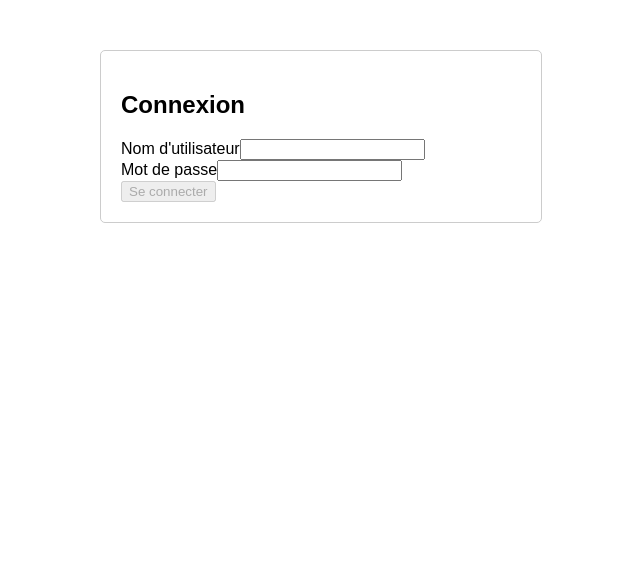
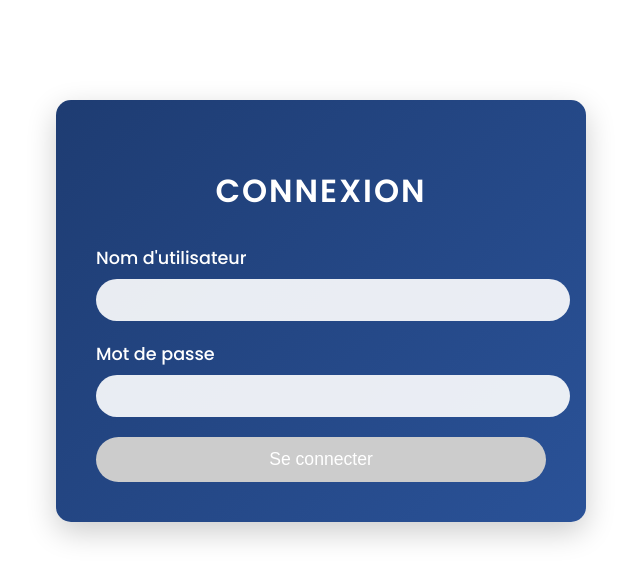
Before and after one commit to cercinaai/realstate-apis, an Angular app in the folder realstate-frontend/: page /xtracto/signin in a window 1280 px wide. Shown: the top 580 px of the page, without its empty margins (319-959 px from the left). Built offline with nearby package versions, Linux system fonts and the light colour scheme.

Commit message:
Correction du fichier CSS et de la configuration Angular

```diff
--- a/realstate-frontend/src/app/agence.service.ts
+++ b/realstate-frontend/src/app/agence.service.ts
@@ -13,7 +13,7 @@ export class AgenceService {
   }
 
   getAgences(page: number, limit: number): Observable<any> {
-    return this.http.get(`${environment.apiUrl}/agence/all?page=${page}&limit=${limit}`, { headers: this.getHeaders() });
+    return this.http.get(`${environment.apiUrl}/agencies/all?page=${page}&limit=${limit}`, { headers: this.getHeaders() });
   }
 
   updateAgence(id: string, update: any): Observable<any> {
--- a/realstate-frontend/src/app/agences/agences.component.css
+++ b/realstate-frontend/src/app/agences/agences.component.css
@@ -1,3 +1,68 @@
 table {
     width: 100%;
+    border-collapse: collapse;
+    background: #fff;
+    border-radius: 10px;
+    overflow: hidden;
+    box-shadow: 0 5px 20px rgba(0, 0, 0, 0.1);
+    font-family: 'Roboto', sans-serif;
   }
+
+  th {
+    background: linear-gradient(90deg, #2a5298, #1e3c72);
+    color: #fff;
+    padding: 15px;
+    text-align: left;
+    font-weight: 600;
+    text-transform: uppercase;
+    letter-spacing: 1px;
+  }
+
+  td {
+    padding: 15px;
+    border-bottom: 1px solid #eee;
+    vertical-align: middle;
+  }
+
+  tr:nth-child(even) {
+    background: #f9f9f9;
+  }
+
+  tr:hover {
+    background: #f1f5f9;
+    transition: background 0.2s ease;
+  }
+
+  input {
+    padding: 8px;
+    border: 1px solid #ddd;
+    border-radius: 20px;
+    width: 100%;
+    margin-bottom: 10px;
+    transition: border 0.3s ease;
+  }
+
+  input:focus {
+    border-color: #2a5298;
+    outline: none;
+  }
+
+  button {
+    padding: 8px 15px;
+    border: none;
+    border-radius: 20px;
+    background: #ff6f61;
+    color: #fff;
+    cursor: pointer;
+    margin-right: 10px;
+    transition: transform 0.2s ease, background 0.3s ease;
+  }
+
+  button:hover {
+    background: #e65b50;
+    transform: scale(1.05);
+  }
+
+  .mat-elevation-z8 {
+    margin: 20px 0;
+  }
--- a/realstate-frontend/src/app/agences/agences.component.ts
+++ b/realstate-frontend/src/app/agences/agences.component.ts
@@ -21,11 +21,22 @@ export class AgencesComponent implements OnInit {
   }
 
   loadAgences() {
-    this.agenceService.getAgences(this.page, this.limit).subscribe((data) => {
-      this.agences = data.agencies.map(agence => ({
-        ...agence,
-        emails: agence.email ? agence.email.split(',') : []
-      }));
+    this.agenceService.getAgences(this.page, this.limit).subscribe({
+      next: (data) => {
+        if (data && data.agencies) {
+          this.agences = data.agencies.map(agence => ({
+            ...agence,
+            emails: agence.email ? agence.email.split(',') : []
+          }));
+        } else {
+          console.error('Aucune donnée ou agences trouvées:', data);
+          this.agences = [];
+        }
+      },
+      error: (err) => {
+        console.error('Erreur lors du chargement des agences:', err);
+        this.agences = [];
+      }
     });
   }
 
--- a/realstate-frontend/src/app/app-routing.module.ts
+++ b/realstate-frontend/src/app/app-routing.module.ts
@@ -2,10 +2,11 @@ import { NgModule } from '@angular/core';
 import { RouterModule, Routes } from '@angular/router';
 import { LoginComponent } from './login/login.component';
 import { AgencesComponent } from './agences/agences.component';
+import { AuthGuard } from './auth.guard';
 
 const routes: Routes = [
   { path: 'xtracto/signin', component: LoginComponent },
-  { path: 'xtracto/agences', component: AgencesComponent },
+  { path: 'xtracto/agences', component: AgencesComponent, canActivate: [AuthGuard] },
   { path: '', redirectTo: '/xtracto/signin', pathMatch: 'full' }
 ];
 
--- /dev/null
+++ b/realstate-frontend/src/app/auth.guard.ts
@@ -0,0 +1,16 @@
+import { Injectable } from '@angular/core';
+import { CanActivate, Router } from '@angular/router';
+
+@Injectable({ providedIn: 'root' })
+export class AuthGuard implements CanActivate {
+  constructor(private router: Router) {}
+
+  canActivate(): boolean {
+    const token = localStorage.getItem('token');
+    if (!token) {
+      this.router.navigate(['/xtracto/signin']);
+      return false;
+    }
+    return true;
+  }
+}
--- a/realstate-frontend/src/app/login/login.component.css
+++ b/realstate-frontend/src/app/login/login.component.css
@@ -1,2 +1,73 @@
-.login-container { max-width: 400px; margin: 50px auto; padding: 20px; border: 1px solid #ccc; border-radius: 5px; }
-.error { color: red; }
+.login-container {
+    max-width: 450px;
+    margin: 100px auto;
+    padding: 40px;
+    background: linear-gradient(135deg, #1e3c72, #2a5298);
+    border-radius: 15px;
+    box-shadow: 0 10px 30px rgba(0, 0, 0, 0.2);
+    color: #fff;
+    font-family: 'Poppins', sans-serif;
+  }
+
+  h2 {
+    text-align: center;
+    font-size: 2rem;
+    margin-bottom: 30px;
+    text-transform: uppercase;
+    letter-spacing: 2px;
+  }
+
+  form div {
+    margin-bottom: 20px;
+  }
+
+  label {
+    display: block;
+    font-size: 1.1rem;
+    margin-bottom: 8px;
+    font-weight: 500;
+  }
+
+  input {
+    width: 100%;
+    padding: 12px;
+    border: none;
+    border-radius: 25px;
+    font-size: 1rem;
+    background: rgba(255, 255, 255, 0.9);
+    transition: all 0.3s ease;
+  }
+
+  input:focus {
+    outline: none;
+    background: #fff;
+    box-shadow: 0 0 10px rgba(255, 255, 255, 0.5);
+  }
+
+  button {
+    width: 100%;
+    padding: 12px;
+    background: #ff6f61;
+    border: none;
+    border-radius: 25px;
+    color: #fff;
+    font-size: 1.1rem;
+    cursor: pointer;
+    transition: background 0.3s ease;
+  }
+
+  button:hover {
+    background: #e65b50;
+  }
+
+  button:disabled {
+    background: #ccc;
+    cursor: not-allowed;
+  }
+
+  .error {
+    color: #ffeb3b;
+    text-align: center;
+    margin-top: 15px;
+    font-size: 0.9rem;
+  }
--- a/realstate-frontend/src/index.html
+++ b/realstate-frontend/src/index.html
@@ -6,6 +6,7 @@
   <base href="/">
   <meta name="viewport" content="width=device-width, initial-scale=1">
   <link rel="icon" type="image/x-icon" href="favicon.ico">
+  <link href="https://fonts.googleapis.com/css2?family=Poppins:wght@400;500;600&family=Roboto:wght@400;500&display=swap" rel="stylesheet">
 </head>
 <body>
   <app-root></app-root>
```
Also changed, not shown: 2 other files (tests, documents, lock files or other folders).
